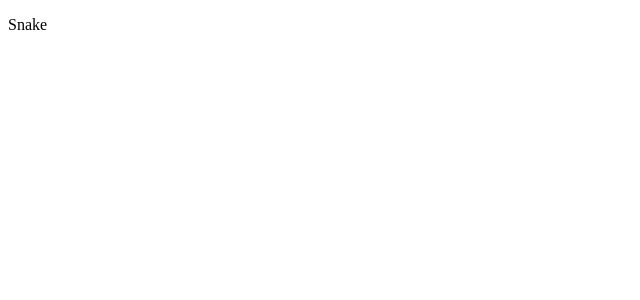
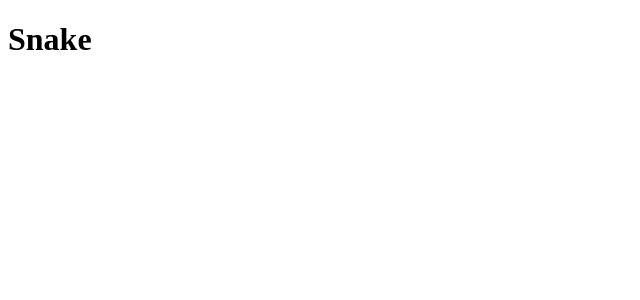
Before and after one commit to KennedyMungai/TypescriptRefresher, a React (Create React App) app in the folder todolist/: page / in a window 1280 px wide. Shown: the top 300 px of the page, without its empty margins (0-640 px from the left). Built offline with nearby package versions, Linux system fonts and the light colour scheme.

Commit message:
Changed the p tag to the h1 tag

```diff
--- a/todolist/src/index.tsx
+++ b/todolist/src/index.tsx
@@ -2,7 +2,7 @@ import React from "react";
 import ReactDOM from "react-dom";
 
 const App=()=> {
-    return <p>Snake</p>
+    return <h1>Snake</h1>
 }
 
 ReactDOM.render(<App />, document.querySelector('#root'));
```
